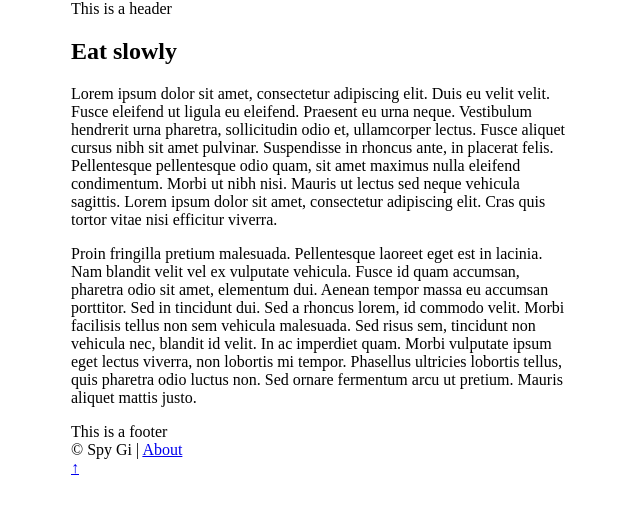
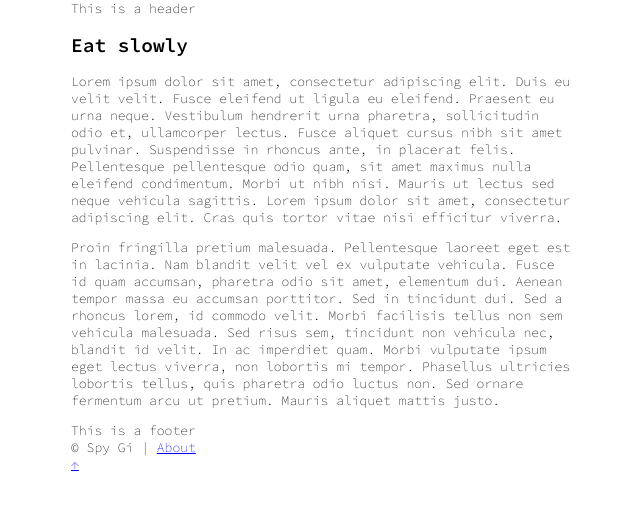
Before and after one commit to spygi/spygi.github.io, a plain HTML site: page starter.html in a window 1280 px wide. Shown: the whole page, without its empty margins (319-959 px from the left). Drawn offline with Linux system fonts and the light colour scheme.

Commit message:
link the starter

```diff
--- a/starter.html
+++ b/starter.html
@@ -4,12 +4,17 @@
     <meta charset="utf-8">
 
     <title>spy-to-the-gi:Starter</title>
-    <link href='http://fonts.googleapis.com/css?family=Source+Code+Pro:300,600' rel='stylesheet' type='text/css'>
+    <link href='http://fonts.googleapis.com/css?family=Source+Code+Pro:200,600' rel='stylesheet' type='text/css'>
     <style>
         body {
             width: 500px;
                 margin:0px auto;
             text-align:left;
+
+
+        font-family: 'Source Code Pro';
+        font-size: 13px;
+
         }
 
     </style>
@@ -49,7 +54,7 @@
     </article>
 
     <footer id="pageFooter">
-        <div id="copyright">&copy; Spy Gi | <a href="#index">About</a></div>
+        <div id="copyright">&copy; Spy Gi | <a href="index.html">About</a></div>
         <a class="footnoteUp" href="#pageHeader">&#8593;</a>
     </footer>
 </body>
```
Also changed, not shown: index.html (+4 -0 lines).
